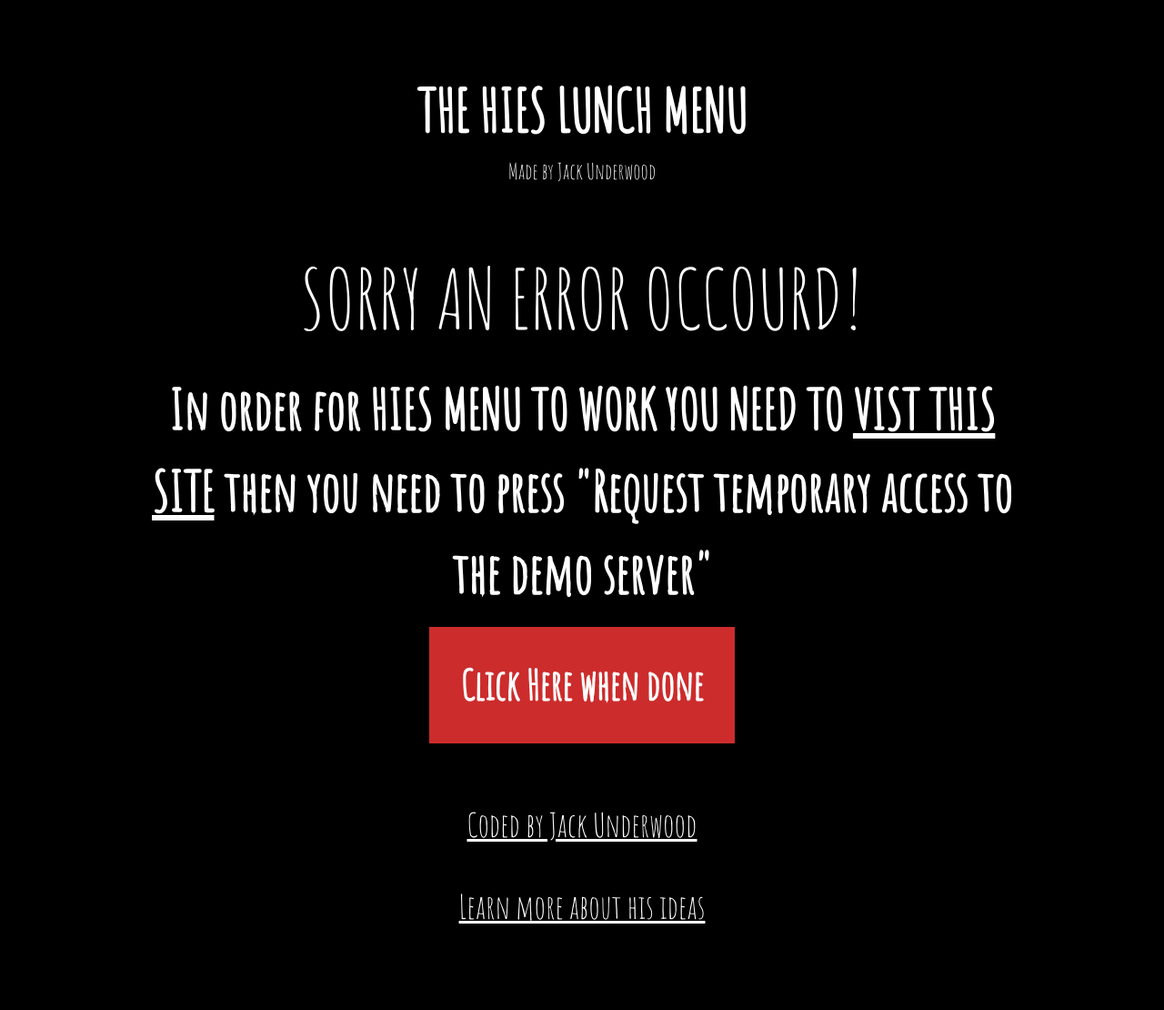
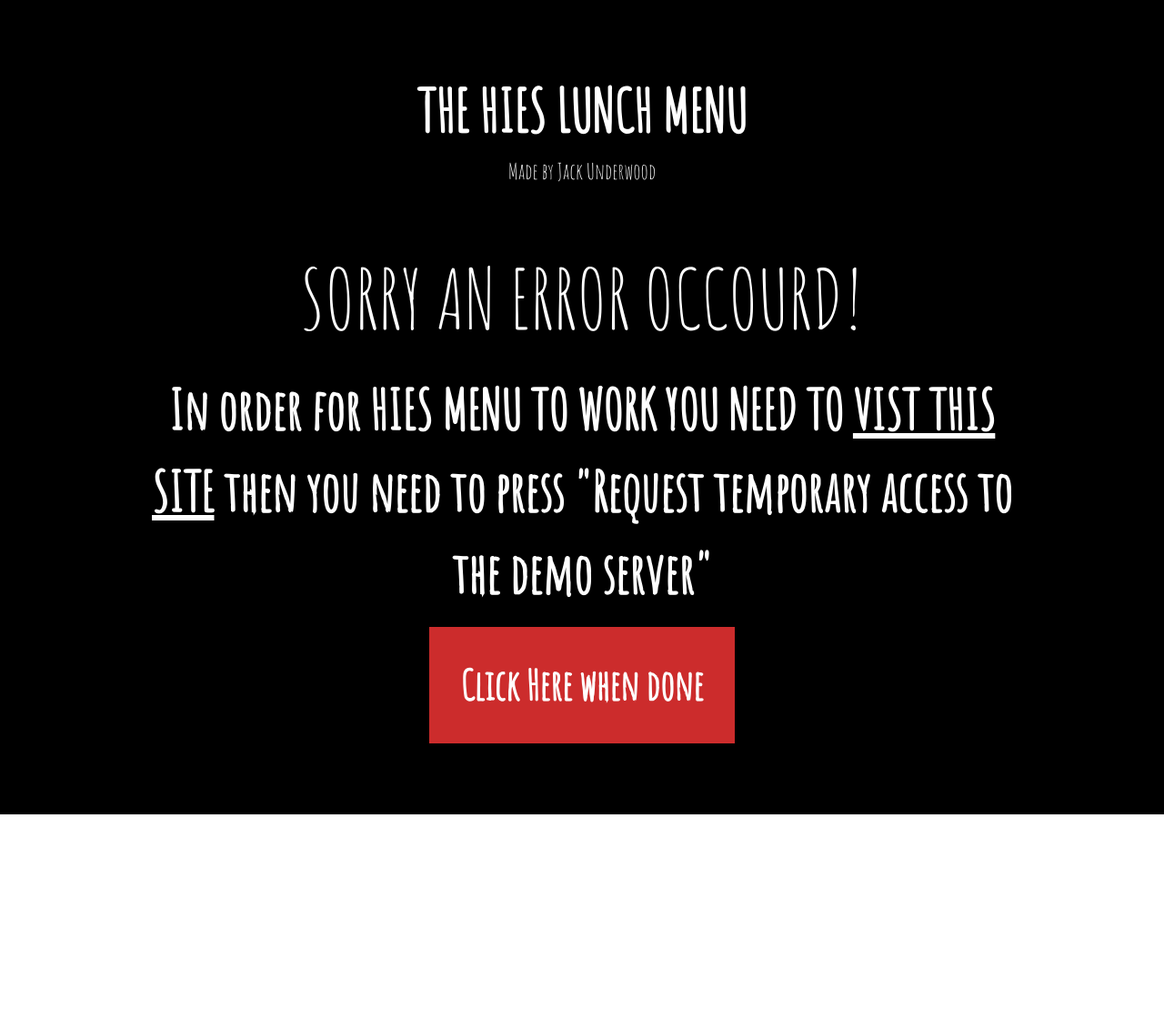
Before and after one commit to Igetsisss/fooderror, a plain HTML site: page index.html in a window 1280 px wide. Shown: the whole page at 91% size. After the commit the page ends 895 px from the top, so only its background shows below. Drawn offline with nearby package versions, Linux system fonts and the light colour scheme.

Commit message:
Update index.html

```diff
--- a/index.html
+++ b/index.html
@@ -172,10 +172,6 @@ body,h1,h2,h3,h4,h5,h6 {font-family: "Amatic SC", sans-serif}
   <hr>
 
 </div>
-<!-- Footer -->
-<footer class="w3-center w3-black w3-padding-48 w3-xxlarge">
-   <a href="https://vote.jackunderwood.org/" title="Learn About His Amazing Ideas" target="_blank" class="w3-hover-text-green">Coded by Jack Underwood</a></p>
-    <a href="https://vote.jackunderwood.org/" style="margin: bottom -0x;" title="Learn About His Amazing Ideas" target="_blank" class="w3-hover-text-green">Learn more about his ideas</a></p>
-</footer>
+
 </body>
 </html>
```
